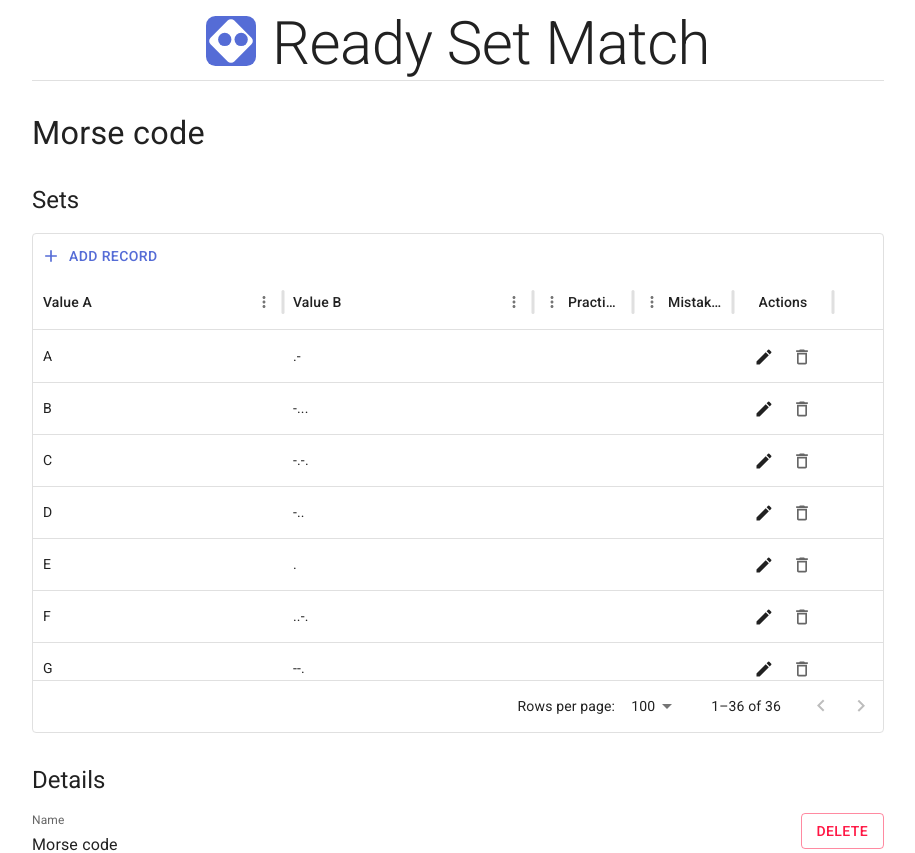
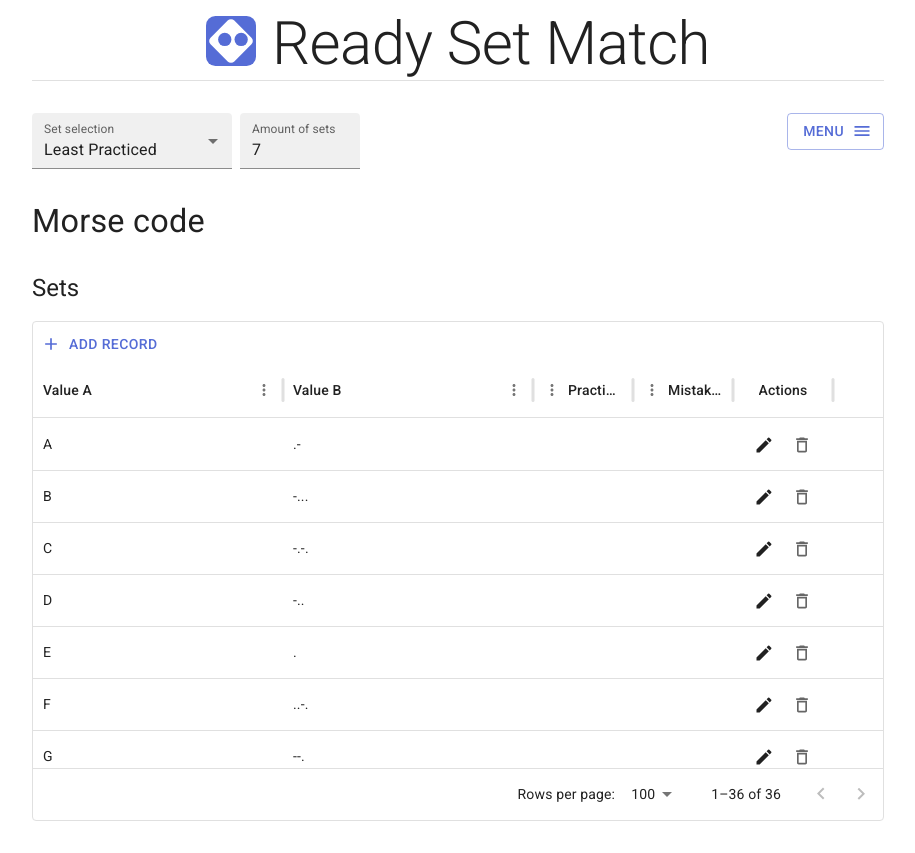
Before and after one commit to winterworks/ready-set-match, a React (Vite) app: page /collection/1 in a window 1280 px wide. Shown: the top 853 px of the page, without its empty margins (182-1097 px from the left). Built offline with nearby package versions, Linux system fonts and the light colour scheme.

Commit message:
Restructure menu and remove jump with scrollbar

```diff
--- /dev/null
+++ b/src/components/headerMenu.tsx
@@ -0,0 +1,26 @@
+import React from 'react';
+import { Grid } from "@mui/material";
+import PracticeSetSizeSelector from 'src/components/practiceSetSizeSelector';
+import PracticeOptionSelector from 'src/components/practiceTypeSelector';
+import MainMenu from 'src/components/mainMenu';
+
+export function HeaderMenu() {
+  return (
+    <Grid
+      container
+      rowSpacing={4}
+      columnSpacing={4}
+      marginBottom={4}
+    >
+      <Grid container item xs={12} md={7} direction="row" rowGap={1}>
+        <PracticeOptionSelector />
+        <PracticeSetSizeSelector />
+      </Grid>
+      <Grid container item xs={12} md={5} justifyContent="flex-end">
+        <div>
+          <MainMenu />
+        </div>
+      </Grid>
+    </Grid>
+  );
+}
--- a/src/components/mainMenu.tsx
+++ b/src/components/mainMenu.tsx
@@ -40,6 +40,7 @@
         MenuListProps={{
           'aria-labelledby': 'menu-button',
         }}
+        disableScrollLock={true}
       >
         <CollectionCreate onClick={handleClose} />
         <MenuItem onClick={handleClose}>
--- a/src/global.css
+++ b/src/global.css
@@ -1,3 +1,8 @@
+body {
+  width: 100vw;
+  overflow-x: hidden;
+}
+
 a {
   text-decoration: none;
   color: unset;
--- a/src/routes/collectionDetail.tsx
+++ b/src/routes/collectionDetail.tsx
@@ -8,6 +8,7 @@
 import { findCollection } from 'src/helpers/findCollection';
 import DeleteConfirm from 'src/components/deleteConfirm';
 import CollectionsGird from 'src/components/collectionGird';
+import { HeaderMenu } from 'src/components/headerMenu';
 
 export default function CollectionDetail() {
   const { collectionId } = useParams();
@@ -22,6 +23,7 @@
 
   return (
     <>
+      <HeaderMenu />
       <Typography component="h2" variant="h4" gutterBottom>
         {collection.name}
       </Typography>
--- a/src/routes/index.tsx
+++ b/src/routes/index.tsx
@@ -1,33 +1,15 @@
 import React from 'react';
-import { Grid } from "@mui/material";
 import { useAtom } from "jotai";
-import PracticeSetSizeSelector from 'src/components/practiceSetSizeSelector';
-import PracticeOptionSelector from 'src/components/practiceTypeSelector';
-import MainMenu from 'src/components/mainMenu';
 import { collectionsAtom } from 'src/data/collectionReducer';
 import CollectionsGird from 'src/components/collectionGird';
+import { HeaderMenu } from 'src/components/headerMenu';
 
 export default function Index() {
   const [collections] = useAtom(collectionsAtom);
 
   return (
     <>
-      <Grid
-        container
-        rowSpacing={4}
-        columnSpacing={4}
-        marginBottom={4}
-      >
-        <Grid container item xs={12} md={7} direction="row" rowGap={1}>
-          <PracticeOptionSelector />
-          <PracticeSetSizeSelector />
-        </Grid>
-        <Grid container item xs={12} md={5} justifyContent="flex-end">
-          <div>
-            <MainMenu />
-          </div>
-        </Grid>
-      </Grid>
+      <HeaderMenu />
       <CollectionsGird collections={collections} />
     </>
   );
```
